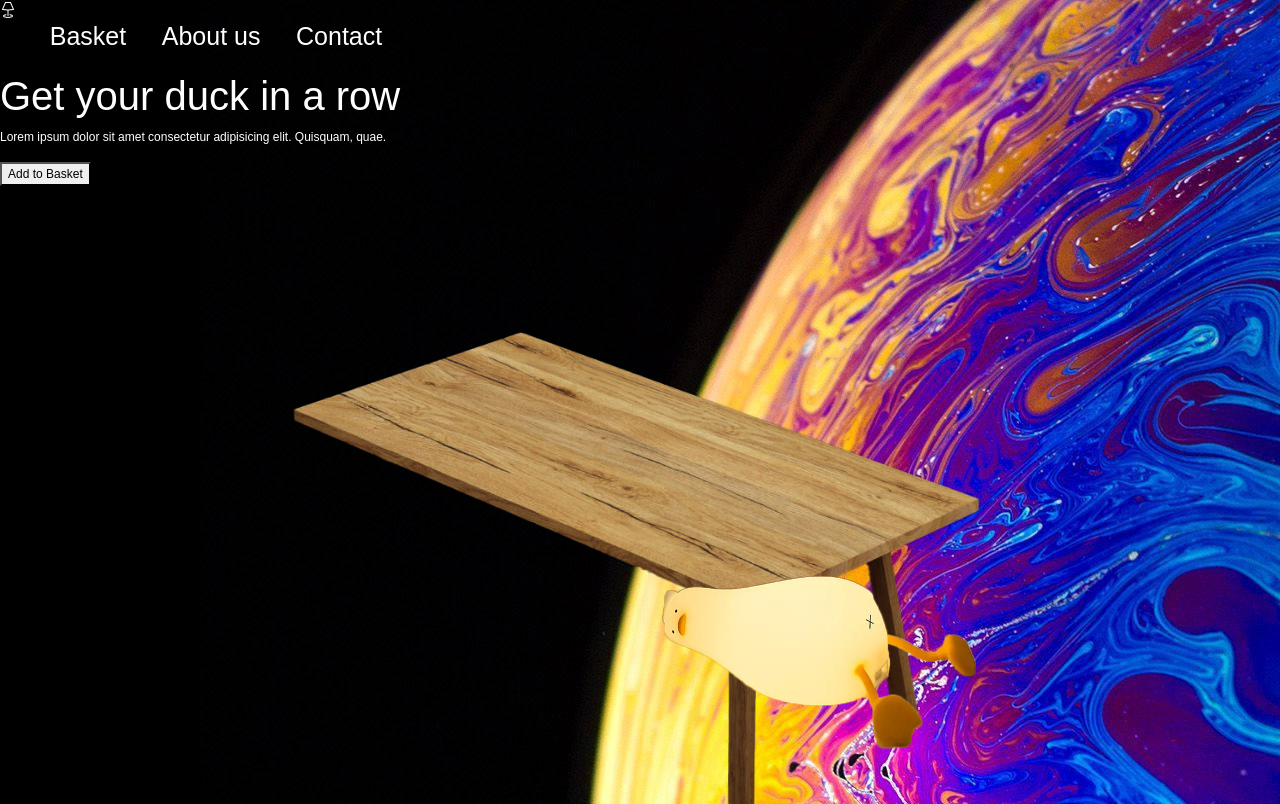
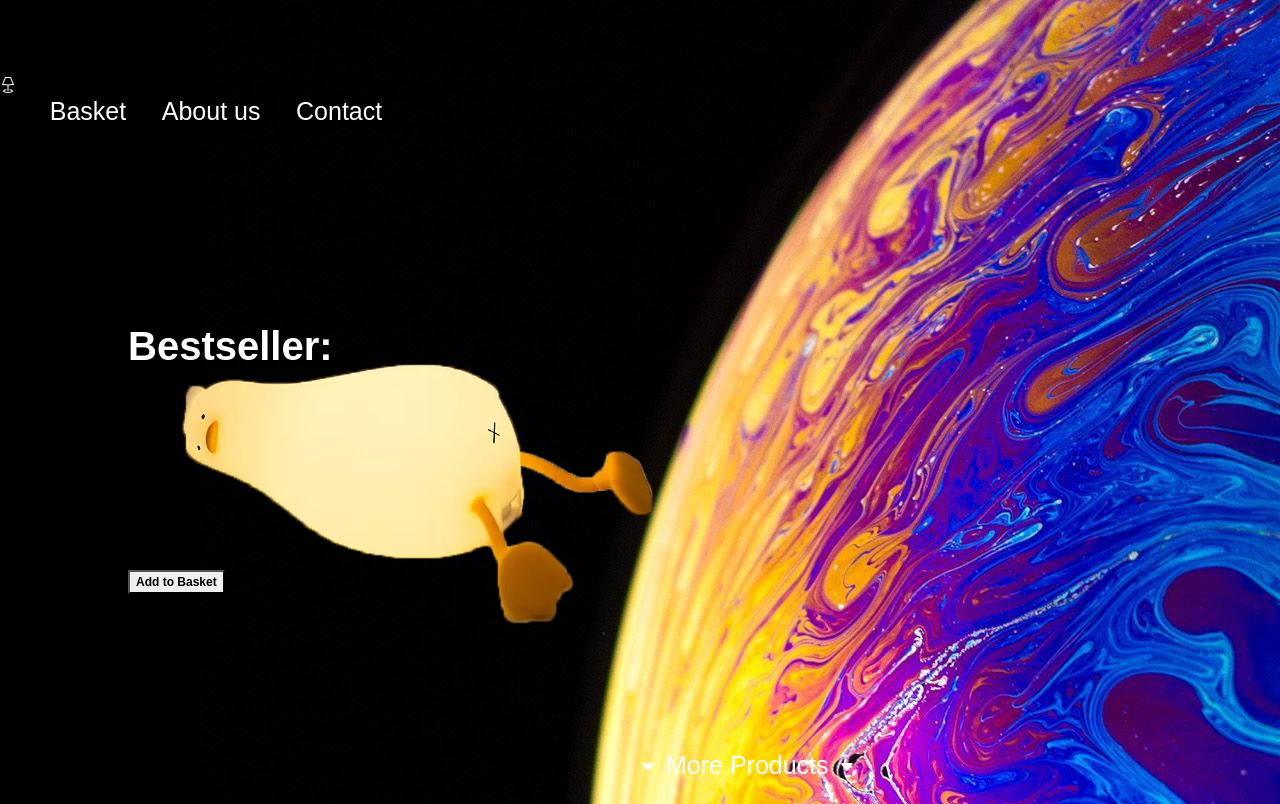
Before and after one commit to QQoKKa/ShopBasic, a plain HTML site: page pages/index.html in a window 1280 px wide. Shown: the top 804 px of the page. Drawn offline with nearby package versions, Linux system fonts and the light colour scheme.

Commit message:
added more options

```diff
--- a/pages/index.html
+++ b/pages/index.html
@@ -5,7 +5,7 @@
     <meta http-equiv="X-UA-Compatible" content="IE=edge">
     <meta name="viewport" content="width=device-width, initial-scale=1.0">
     <link href="https://cdn.jsdelivr.net/npm/bootstrap@5.2.3/dist/css/bootstrap.min.css" rel="stylesheet" integrity="sha384-rbsA2VBKQhggwzxH7pPCaAqO46MgnOM80zW1RWuH61DGLwZJEdK2Kadq2F9CUG65" crossorigin="anonymous">
-    <title>Duckoo</title>
+    <title>Lighto</title>
     <link rel="stylesheet" href="/styles/style.css">
 </head>
 <body>
@@ -30,16 +30,23 @@
     <section>
         <div class="sectioncontainer">
             <div class="sectioncontent">
-                <h1>Get your <span>duck</span> in a row</h1>
-                <p>Lorem ipsum dolor sit amet consectetur adipisicing elit. Quisquam, quae.</p>
-                <button>Add to Basket</button>
+                <h1 class="sellertext">Bestseller:</h1>
+                <button class="sellerbutton">Add to Basket</button>
             </div>
             <div class="sectionimage">
-                <img class="table" src="/images/stol3.png" alt="sectionimage">
                 <img class="duck" src="/images/produkt2.png" alt="">
             </div>
         </div>
     </section>
+    <footer>
+        <div class="moreproducts">
+            <svg class="bi leftdown" xmlns="http://www.w3.org/2000/svg" width="16" height="16" fill="currentColor" class="bi bi-caret-down-fill" viewBox="0 0 16 16">
+                <path d="M7.247 11.14 2.451 5.658C1.885 5.013 2.345 4 3.204 4h9.592a1 1 0 0 1 .753 1.659l-4.796 5.48a1 1 0 0 1-1.506 0z"/>
+              </svg> <p>More Products</p> <svg class="bi rightdown" xmlns="http://www.w3.org/2000/svg" width="16" height="16" fill="currentColor" class="bi bi-caret-down-fill" viewBox="0 0 16 16">
+                <path d="M7.247 11.14 2.451 5.658C1.885 5.013 2.345 4 3.204 4h9.592a1 1 0 0 1 .753 1.659l-4.796 5.48a1 1 0 0 1-1.506 0z"/>
+              </svg>
+        </div>
+    </footer>
     <script src="/script/script.js"></script>
 </body>
 </html>
--- a/styles/style.css
+++ b/styles/style.css
@@ -17,17 +17,38 @@ ul {
     font-size: 25px;
 }
 
-.table {
-
-}
 .duck {
     position: absolute;
     top: 50%;
-    left: 47%;
-    width: 400px;
-    height: 400px;
+    left: 40%;
+    transform: translate(-70%, -50%);
+    width: 600px;
+    height: 600px;
+    z-index: -1;
 }
-svg {
+
+.sellertext{
+    margin-top: 15%;
+    margin-left: 10%;
+    font-size: 40px;
+    font-weight: bold;
+}
+.sellerbutton {
+    margin-top: 15%;
+    margin-left: 10%;
+    font-weight: bold;
+}
+.moreproducts {
+    display: inline-flex;
+    position: absolute;
+    bottom: 0;
+    left: 50%;
+    font-size: 25px;
+    gap: 10px;
+}
+
+.bi {
+    margin-top: 6%;
 }
 a {
     text-decoration: none;
```
